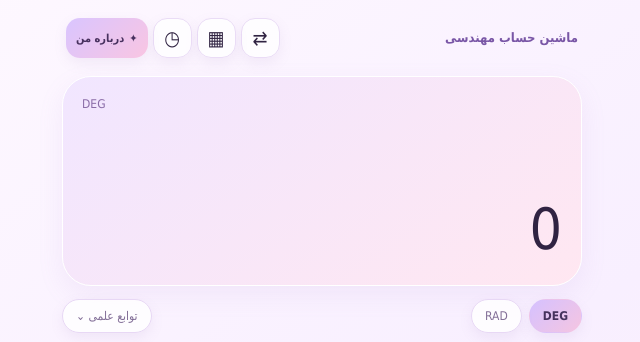
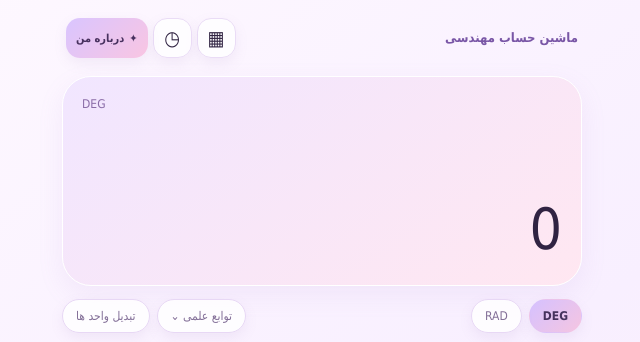
Before and after one commit to masoud73d/calculator, a plain HTML site: page index.html in a window 1280 px wide. Shown: the top 342 px of the page, 318-958 px from the left. Drawn offline with Linux system fonts and the light colour scheme.

Commit message:
Move unit converter button beside scientific functions

```diff
--- a/index.html
+++ b/index.html
@@ -192,7 +192,6 @@ footer{text-align:center;padding:12px 4px 7px;color:#a18cae;font-size:10px}
 <header>
  <div class="brand">ماشین حساب مهندسی</div>
  <div class="toolbar">
-  <button class="icon-btn" id="converterBtn" title="تبدیل واحدها">⇄</button>
   <button class="icon-btn" id="calcBtn" title="ماشین حساب">▦</button>
   <button class="icon-btn" id="historyBtn" title="تاریخچه">◷</button>
   <button class="icon-btn about-btn" id="aboutBtn" title="درباره من">
@@ -212,6 +211,7 @@ footer{text-align:center;padding:12px 4px 7px;color:#a18cae;font-size:10px}
  <button class="mode-btn" id="radBtn">RAD</button>
  <span class="mode-spacer"></span>
  <button class="mode-btn" id="scienceBtn">توابع علمی ⌄</button>
+ <button class="mode-btn" id="converterBtn">تبدیل واحد ها</button>
 </div>
 
 <div class="science-row">
```
